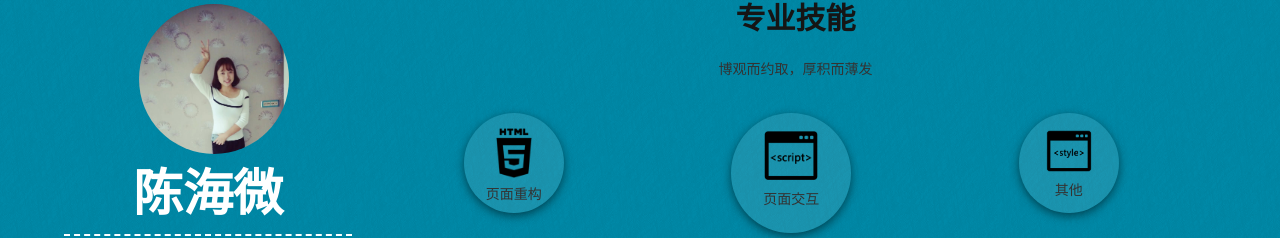
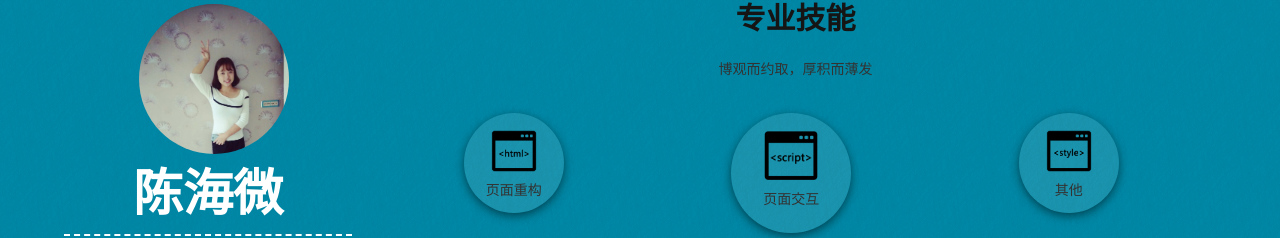
Before and after one commit to HaiweiChen/HomePage, a plain HTML site: page index.html in a window 1280 px wide. Both pictures are taken after a click on the link "Record". Shown: the part 116-354 px from the top of the page. Drawn offline with Linux system fonts and the light colour scheme.

Commit message:
2016-4-8 16:18:07

```diff
--- a/index.html
+++ b/index.html
@@ -90,7 +90,7 @@
               <div class="title-block clr">
                 <div class="mini-block MT">
                   <a href="javascript:void(0);" alt="HTML">
-                    <img src="img/html.png">
+                    <img src="img/H5.png">
                     <span class="title">页面重构</span>
                   </a>
                 </div>
```
